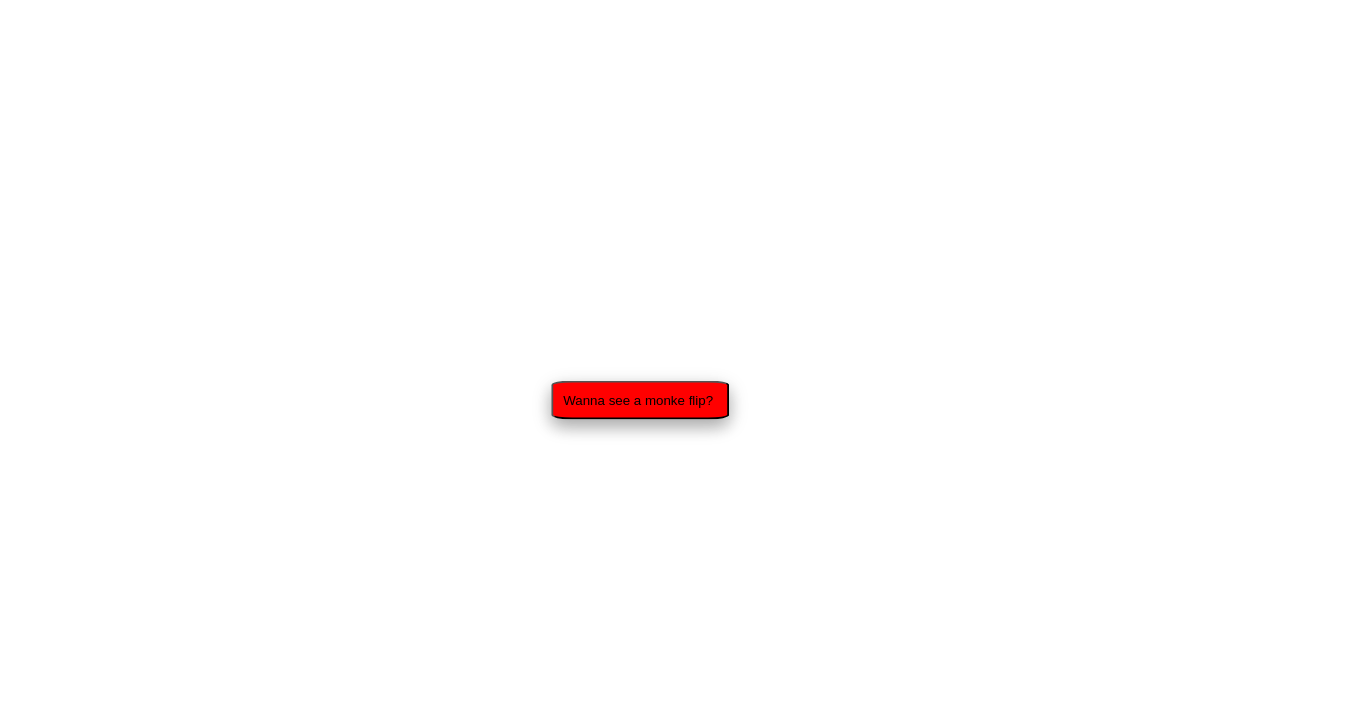
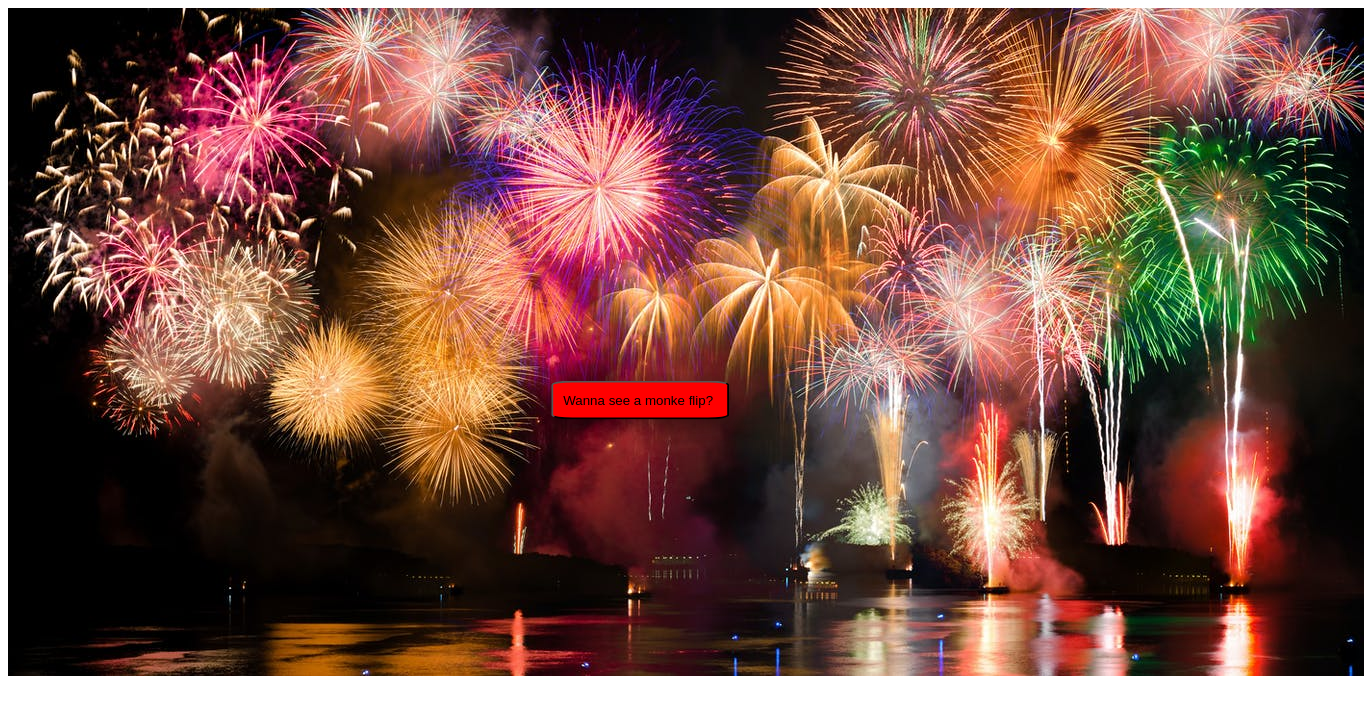
Before and after one commit to GlizzyHacker/MonkeFlip, a website built with Parcel: page index.html in a window 1280 px wide. Shown: the whole page, 1364 px wide, since content can reach past the window. Built offline with nearby package versions, Linux system fonts and the light colour scheme; files whose address does not match are found by name.

Commit message:
Update index.html

```diff
--- a/index.html
+++ b/index.html
@@ -4,6 +4,7 @@
   <head>
     <meta charset="utf-8" />
     <title>Monke Flip</title>
+    <img src="/src/bg.JPG">
     <link rel="stylesheet" href="/src/styles.css" />
   </head>
   <body>
```
